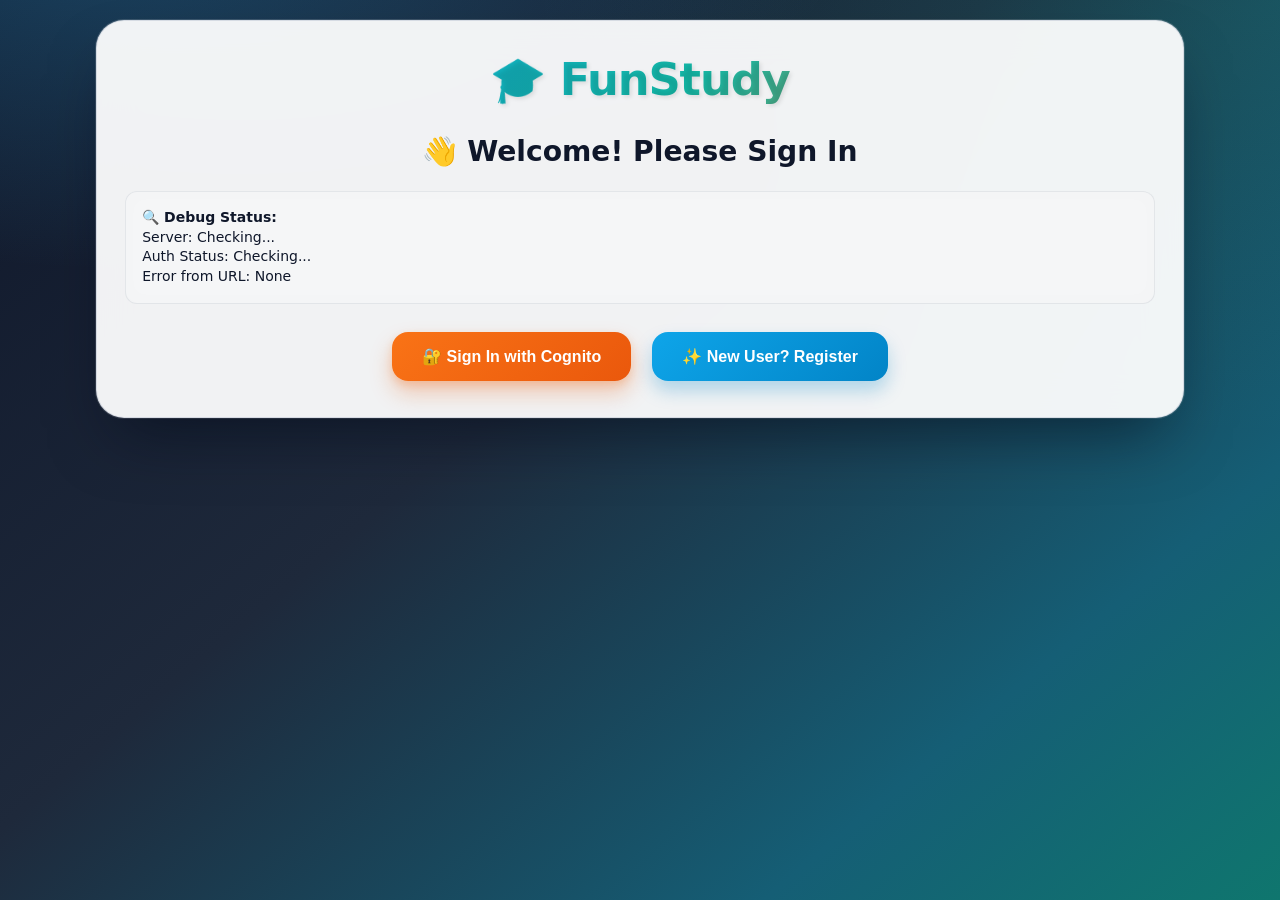
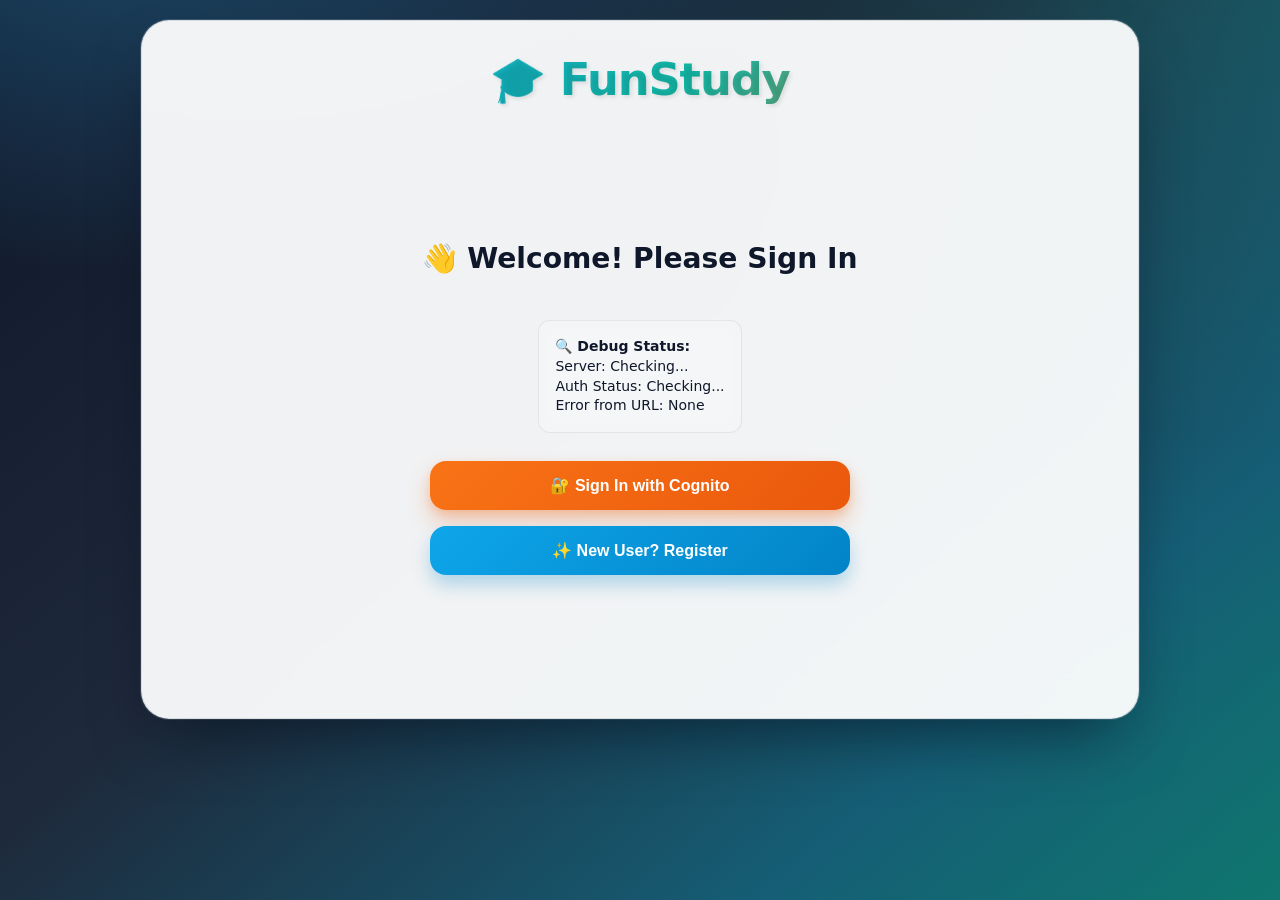

Tune page width and center login/selection sections

--- a/frontend/public/css/styles.css
+++ b/frontend/public/css/styles.css
@@ -44,8 +44,8 @@ body {
     box-shadow: 
         0 32px 65px -22px rgba(2, 8, 23, 0.58),
         0 0 0 1px rgba(255, 255, 255, 0.15);
-    width: min(85vw, 1360px);
-    min-width: min(980px, 100%);
+    width: min(78vw, 1080px);
+    min-width: min(820px, 100%);
     text-align: center;
     border: 1px solid var(--card-border);
     max-height: 95vh;
@@ -147,6 +147,7 @@ h4 {
 
 /* Keep key learning flow steps centered and more prominent on the page */
 #gradeSection.active,
+#loginSection.active,
 #subjectSection.active,
 #difficultySection.active {
     display: flex;
@@ -158,15 +159,22 @@ h4 {
 }
 
 #gradeSection.active > h2,
+#loginSection.active > h2,
 #subjectSection.active > h2,
 #difficultySection.active > h2 {
     margin-bottom: 22px;
 }
 
 #gradeSection.active .grade-options,
+#loginSection.active > .btn,
+#loginSection.active > #loginMessage,
 #subjectSection.active .subject-options,
 #difficultySection.active .difficulty-options {
     width: min(100%, 940px);
+}
+
+#loginSection.active > .btn {
+    width: min(100%, 420px);
 }
 
 @keyframes fadeIn {
